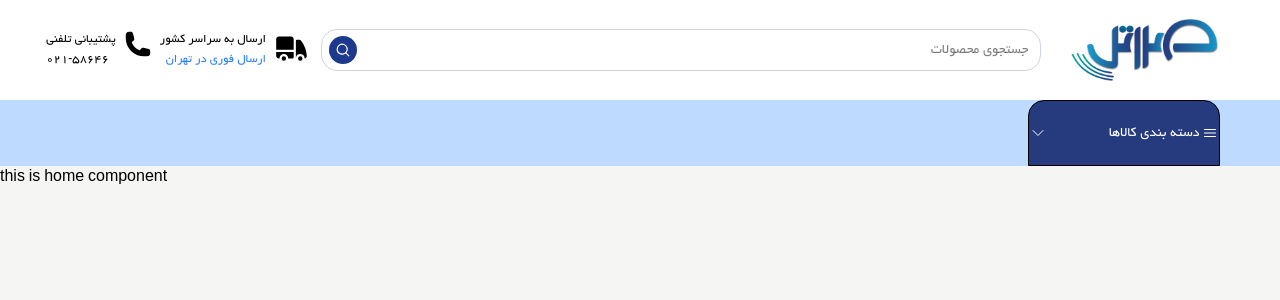
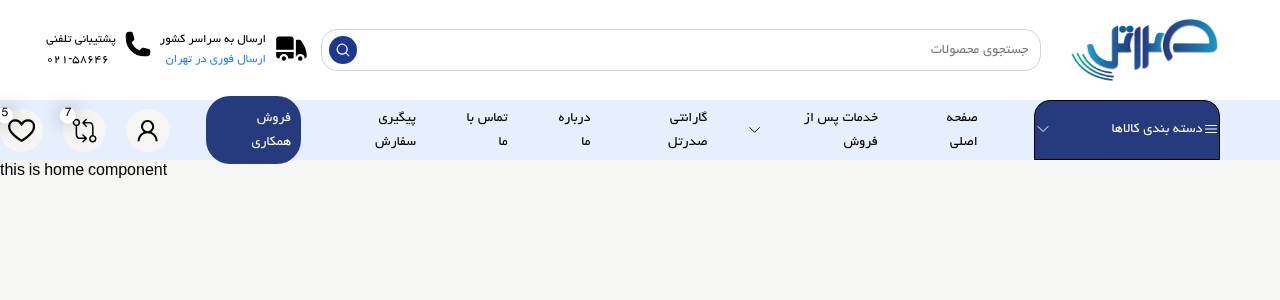
Before and after one commit to Sajadath/sadrtellweb, a React (Vite) app: page / in a window 1280 px wide. Shown: the top 300 px of the page. Built offline with nearby package versions, Linux system fonts and the light colour scheme.

Commit message:
header almost done except basket

```diff
--- /dev/null
+++ b/src/Data/guaranteeMenu.js
@@ -0,0 +1,14 @@
+export const guaranteeMenu = [
+  { label: "قوانین و مقررات خرید", link: "/قوانین-و-مقررات" },
+  {
+    label: "پورتال مشتریان",
+    link: "https://sadrtel.omegaportal.net/CustomerService",
+  },
+  { label: "استعلام مانده گارانتی", link: "/guarantee-check" },
+  { label: "پرسش های متداول", link: "/?page_id=19" },
+  { label: "دفترچه راهنمای فارسی", link: "user-manual" },
+  { label: "منشور حقوق مشتریان", link: "/customer-rights" },
+  { label: "شرایط گارانتی", link: "/شرایط-گارانتی" },
+  { label: "نظرسنجی گارانتی", link: "/customer-feedback-2" },
+  { label: "ثبت شکایات", link: "/ثبت-شکایات" },
+];
--- a/src/index.css
+++ b/src/index.css
@@ -12,6 +12,7 @@ body {
 
 @theme {
   --color-sadrtell: #253b7e;
+  --color-navbar: #e6effd;
 }
 
 @layer base {
@@ -96,6 +97,9 @@ body {
   .animate-shadow {
     animation: shadow 6s ease-in-out infinite;
   }
+  .light-shadow {
+    box-shadow: 0px 0px 19px -3px rgba(0, 0, 0, 0.75);
+  }
 }
 
 /* scroll bar */
--- a/src/ui/Categories/Categories.jsx
+++ b/src/ui/Categories/Categories.jsx
@@ -13,13 +13,14 @@ function Categories() {
       onMouseEnter={() => setShowCategory(true)}
       onMouseLeave={() => setShowCategory(false)}
       onClick={() => setShowCategory(false)}
-      className="bg-sadrtell content relative z-50 mr-15 w-[15%] rounded-t-2xl border"
+      className="bg-sadrtell relative z-50 mr-15 h-[100%] w-[15%] rounded-t-2xl border"
     >
-      <h3 className="flex items-center justify-around py-5 text-center text-white">
+      <h3 className="flex items-center justify-around py-4 text-center text-white">
         <HiOutlineBars3 /> دسته بندی کالاها
         <span className="pr-15">
           <HiOutlineChevronDown />
         </span>
+        <div className="absolute top-[70%] h-15 w-full bg-transparent"></div>
       </h3>
       {showCategory && (
         <>
--- a/src/ui/Categories/CategoryChildren.jsx
+++ b/src/ui/Categories/CategoryChildren.jsx
@@ -1,6 +1,6 @@
 function CategoryChildren({ child }) {
   return (
-    <div className="py-1.5 hover:bg-neutral-300">
+    <div className="hover:bg-sadrtell py-2 text-black hover:text-white">
       <li>
         <a className="block" href={child.link}>
           {child.label}
--- a/src/ui/Categories/CategoryLabel.jsx
+++ b/src/ui/Categories/CategoryLabel.jsx
@@ -9,7 +9,7 @@ function CategoryLabel({ category, children }) {
       <div
         onMouseEnter={() => setShowCategory(true)}
         onMouseLeave={() => setShowCategory(false)}
-        className="relative flex items-center justify-between py-2 pr-3 text-center hover:bg-neutral-300"
+        className="hover:bg-sadrtell relative flex items-center justify-between py-2 pr-3 text-center text-black hover:text-white"
       >
         <p>{category.label}</p>
         {children}
--- /dev/null
+++ b/src/ui/navbar/AccountCenter.jsx
@@ -0,0 +1,62 @@
+import { useState } from "react";
+import { AiOutlineUser } from "react-icons/ai";
+import { GrFavorite } from "react-icons/gr";
+import { IoIosGitCompare } from "react-icons/io";
+import { MdOutlineFavorite } from "react-icons/md";
+
+function AccountCenter() {
+  //   const [auth, setAuth] = useState(false);
+  const [redHeart, setRedHeart] = useState(false);
+  return (
+    <>
+      <div className="bg-sadrtell rounded-3xl p-2.5 text-white">
+        <a className="block" href="#">
+          فروش همکاری
+        </a>
+      </div>
+      <div className="flex items-center justify-center gap-5">
+        <div className="rounded-full bg-stone-100">
+          <a className="block p-2" href="/panel">
+            <AiOutlineUser size="1.7rem" />
+          </a>
+        </div>
+        <div className="relative rounded-full bg-stone-100">
+          <a className="block p-2" href="#">
+            <IoIosGitCompare size="1.7rem" />
+          </a>
+          <div
+            dir="rtl"
+            className="light-shadow absolute top-0 left-0 flex translate-x-[-20%] translate-y-[-10%] rounded-full"
+          >
+            <p className="flex size-4 items-center justify-center rounded-full bg-white text-center text-[14px]">
+              7
+            </p>
+          </div>
+        </div>
+        <div
+          onMouseEnter={() => setRedHeart(true)}
+          onMouseLeave={() => setRedHeart(false)}
+          className="relative rounded-full bg-stone-100"
+        >
+          <a className="block p-2" href="#">
+            {redHeart ? (
+              <MdOutlineFavorite color="red" size="1.7rem" />
+            ) : (
+              <GrFavorite size="1.7rem" />
+            )}
+          </a>
+          <div
+            dir="rtl"
+            className="light-shadow absolute top-0 left-0 flex translate-x-[-20%] translate-y-[-10%] rounded-full"
+          >
+            <p className="flex size-4 items-center justify-center rounded-full bg-white text-center text-[14px]">
+              5
+            </p>
+          </div>
+        </div>
+      </div>
+    </>
+  );
+}
+
+export default AccountCenter;
--- /dev/null
+++ b/src/ui/navbar/AfterSellServices.jsx
@@ -0,0 +1,62 @@
+function AfterSellServices() {
+  return (
+    <div className="animate-fade-up absolute top-[100%] -right-4 w-fit rounded-2xl bg-white">
+      <ul className="w-54 space-y-4 py-2">
+        <li>
+          <a className="hover:text-sadrtell block px-4" href="/mag">
+            مجله صدرتل
+          </a>
+        </li>
+        <li>
+          <a className="hover:text-sadrtell block px-4" href="/activation">
+            فعالسازی تلفن همراه
+          </a>
+        </li>
+        <li>
+          <a
+            className="hover:text-sadrtell block px-4"
+            href="/activation/activation-by-sadrtell"
+          >
+            فعالسازی تلفن همراه توسط شرکت
+          </a>
+        </li>
+        <li>
+          <a
+            className="hover:text-sadrtell block px-4"
+            href="/activation/hamta-guide"
+          >
+            فعالسازی از طریق سامانه همتا
+          </a>
+        </li>
+        <li>
+          <a
+            className="hover:text-sadrtell block px-4"
+            href="/delivery-process"
+          >
+            فرآیند تحویل تا دریافت
+          </a>
+        </li>
+        <li>
+          <a
+            className="hover:text-sadrtell block px-4"
+            href="/union-approved-rate"
+          >
+            نرخ مصوب اتحادیه
+          </a>
+        </li>
+        <li>
+          <a className="hover:text-sadrtell block px-4" href="/نمایندگی-ها">
+            نمایندگی ها
+          </a>
+        </li>
+        <li>
+          <a className="hover:text-sadrtell block px-4" href="/خدمات-ما">
+            خدمات ما
+          </a>
+        </li>
+      </ul>
+    </div>
+  );
+}
+
+export default AfterSellServices;
--- /dev/null
+++ b/src/ui/navbar/Basket.jsx
@@ -0,0 +1,5 @@
+function Basket() {
+  return <div></div>;
+}
+
+export default Basket;
--- /dev/null
+++ b/src/ui/navbar/GuaranteeCategory.jsx
@@ -0,0 +1,19 @@
+import { guaranteeMenu } from "../../Data/guaranteeMenu";
+function GuaranteeCategory() {
+  return (
+    <ul>
+      {guaranteeMenu.map((ce, index) => (
+        <li key={index}>
+          <a
+            className="hover:bg-sadrtell block min-w-50 px-3 py-1.5 hover:text-white"
+            href={ce.link}
+          >
+            {ce.label}
+          </a>
+        </li>
+      ))}
+    </ul>
+  );
+}
+
+export default GuaranteeCategory;
--- a/src/ui/navbar/NavBar.jsx
+++ b/src/ui/navbar/NavBar.jsx
@@ -1,11 +1,17 @@
 import Categories from "../Categories/Categories";
+import AccountCenter from "./AccountCenter";
 import NavbarNavigation from "./NavbarNavigation";
 
 function NavBar() {
   return (
-    <div className="sticky top-0 z-50 flex bg-blue-200" dir="rtl">
+    <div
+      className="bg-navbar sticky top-0 z-50 flex h-[60px] items-center gap-9"
+      dir="rtl"
+    >
       <Categories />
       <NavbarNavigation />
+
+      <AccountCenter />
     </div>
   );
 }
--- a/src/ui/navbar/NavbarNavigation.jsx
+++ b/src/ui/navbar/NavbarNavigation.jsx
@@ -1,5 +1,113 @@
+import { useState } from "react";
+import AfterSellServices from "./AfterSellServices";
+import { HiOutlineChevronDown } from "react-icons/hi2";
+import { HiChevronUp } from "react-icons/hi2";
+import GuaranteeCategory from "./GuaranteeCategory";
+
 function NavbarNavigation() {
-  return <div></div>;
+  const [showCategory, setShowCategory] = useState(false);
+  const [showGuaranteeCategory, setShowGuaranteeCategory] = useState(false);
+  const [hoverMenu1, setHoverMenu1] = useState(false);
+  const [hoverMenu2, setHoverMenu2] = useState(false);
+  const [hoverMenu3, setHoverMenu3] = useState(false);
+  const [hoverMenu4, setHoverMenu4] = useState(false);
+  const [hoverMenu5, setHoverMenu5] = useState(false);
+  const [hoverMenu6, setHoverMenu6] = useState(false);
+  return (
+    <div className="flex h-full gap-10 pr-5">
+      <div
+        onMouseEnter={() => setHoverMenu1(true)}
+        onMouseLeave={() => setHoverMenu1(false)}
+        className="relative flex items-center justify-center"
+      >
+        <a href="/" className="block">
+          صفحه اصلی
+        </a>
+        <div
+          className={`bg-sadrtell absolute bottom-0 h-1 w-full transition-all duration-300 ${hoverMenu1 ? "scale-100" : "scale-0"}`}
+        ></div>
+      </div>
+      <div
+        onMouseEnter={() => {
+          setShowCategory(true);
+          setHoverMenu2(true);
+        }}
+        onMouseLeave={() => {
+          setShowCategory(false);
+          setHoverMenu2(false);
+        }}
+        className="relative flex h-full items-center justify-center gap-2"
+      >
+        <h3>خدمات پس از فروش</h3>
+        {!showCategory ? <HiOutlineChevronDown /> : <HiChevronUp />}
+        <div className="absolute top-[70%] h-15 w-full bg-transparent"></div>
+
+        <div
+          className={`bg-sadrtell absolute bottom-0 h-1 w-full transition-all duration-300 ${hoverMenu2 ? "scale-100" : "scale-0"}`}
+        ></div>
+        {showCategory && <AfterSellServices />}
+      </div>
+
+      <div
+        onMouseEnter={() => {
+          setHoverMenu3(true);
+          setShowGuaranteeCategory(true);
+        }}
+        onMouseLeave={() => {
+          setHoverMenu3(false);
+          setShowGuaranteeCategory(false);
+        }}
+        className="relative flex items-center justify-center"
+      >
+        <h3>گارانتی صدرتل</h3>
+        <div
+          className={`bg-sadrtell absolute bottom-0 h-1 w-full transition-all duration-300 ${hoverMenu3 ? "scale-100" : "scale-0"}`}
+        ></div>
+        <div className="absolute top-[70%] h-20 w-full bg-transparent"></div>
+        {showGuaranteeCategory && (
+          <div className="animate-fade-up absolute top-[100%] -right-2 w-fit rounded-2xl bg-white">
+            <GuaranteeCategory />
+          </div>
+        )}
+      </div>
+      <div
+        className="relative flex items-center justify-center"
+        onMouseEnter={() => setHoverMenu4(true)}
+        onMouseLeave={() => setHoverMenu4(false)}
+      >
+        <a className="block" href="/about-us">
+          درباره ما
+        </a>
+        <div
+          className={`bg-sadrtell absolute bottom-0 h-1 w-full transition-all duration-300 ${hoverMenu4 ? "scale-100" : "scale-0"}`}
+        ></div>
+      </div>
+      <div
+        className="relative flex items-center justify-center"
+        onMouseEnter={() => setHoverMenu5(true)}
+        onMouseLeave={() => setHoverMenu5(false)}
+      >
+        <a className="block" href="/contact-us">
+          تماس با ما
+        </a>
+        <div
+          className={`bg-sadrtell absolute bottom-0 h-1 w-full transition-all duration-300 ${hoverMenu5 ? "scale-100" : "scale-0"}`}
+        ></div>
+      </div>
+      <div
+        className="relative flex items-center justify-center"
+        onMouseEnter={() => setHoverMenu6(true)}
+        onMouseLeave={() => setHoverMenu6(false)}
+      >
+        <a className="block" href="/contact-us">
+          پیگیری سفارش
+        </a>
+        <div
+          className={`bg-sadrtell absolute bottom-0 h-1 w-full transition-all duration-300 ${hoverMenu6 ? "scale-100" : "scale-0"}`}
+        ></div>
+      </div>
+    </div>
+  );
 }
 
 export default NavbarNavigation;
```
